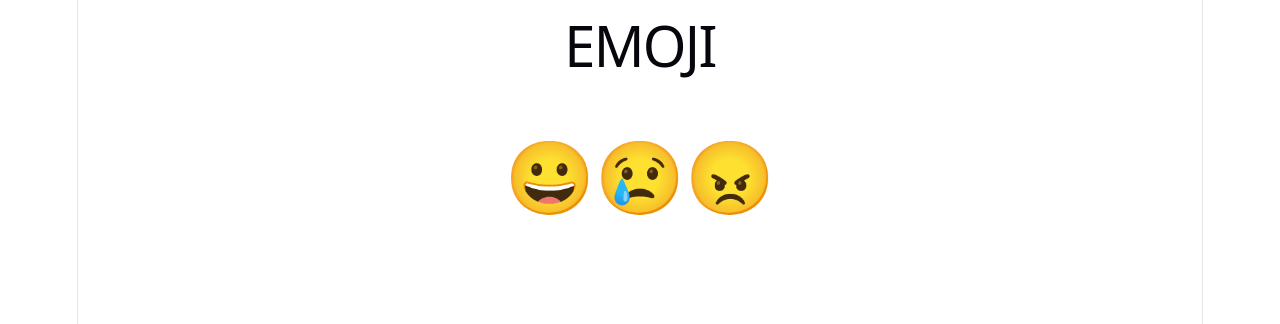
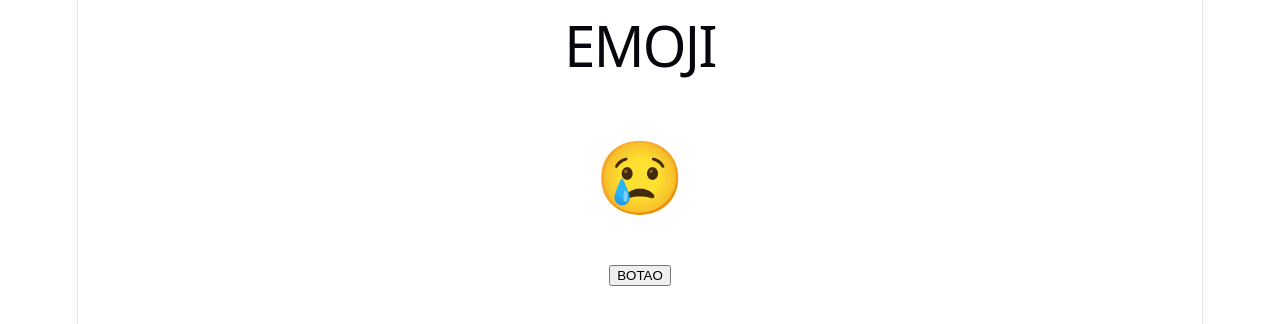
Before and after one commit to ufjf-dcc207/ufjf-dcc207-2026-3-a-atv06-caiolage2103, a React (Vite) app: page / in a window 1280 px wide. Shown: the top 324 px of the page. Built offline with nearby package versions, Linux system fonts and the light colour scheme.

Commit message:
tento alterar variavel

```diff
--- a/src/Emoji.tsx
+++ b/src/Emoji.tsx
@@ -8,11 +8,26 @@ const EMOJI_MAP = new Map<EMOJI_KEYS, string>([
 ]);
 
 export default function Emoji() {
+    let status:EMOJI_KEYS = "sad";
+
+    function happyClick() {
+        console.log("Status:", status);
+    console.log("Happy button clicked!");
+    status = "happy";
+    console.log("Status:", status);
+}
+
   return (
-    <div className="emoji">
-        {EMOJI_MAP.get("happy")}
-        {EMOJI_MAP.get("sad")}
-        {EMOJI_MAP.get("angry")}
-    </div>
+    <>
+        <div className="emoji">
+            {EMOJI_MAP.get(status) || "unknown"}
+        </div>
+
+        <div className="acoes">
+            <button onClick={happyClick}>
+                BOTAO
+             </button>
+        </div>
+    </>
 );
 }
```
